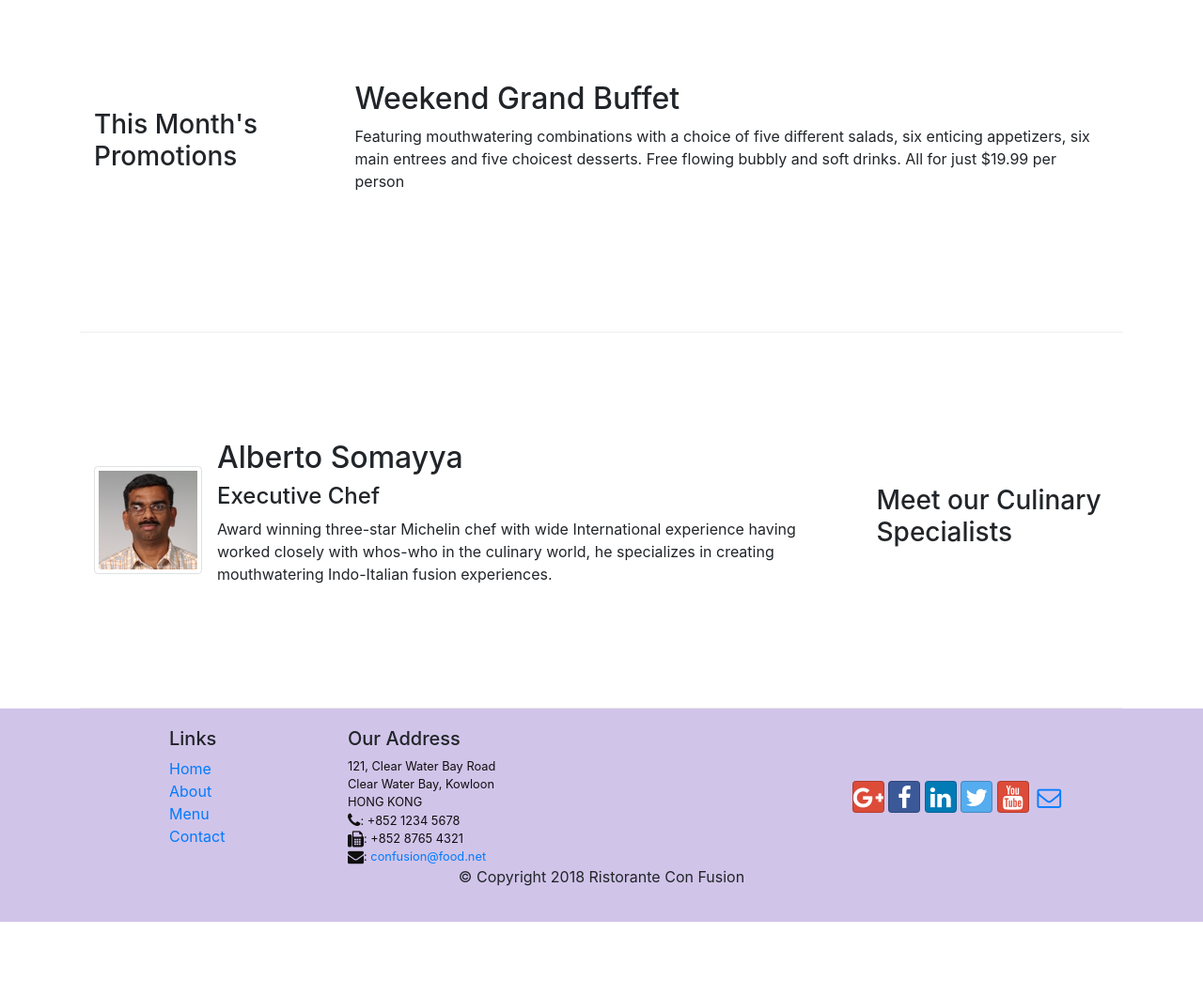
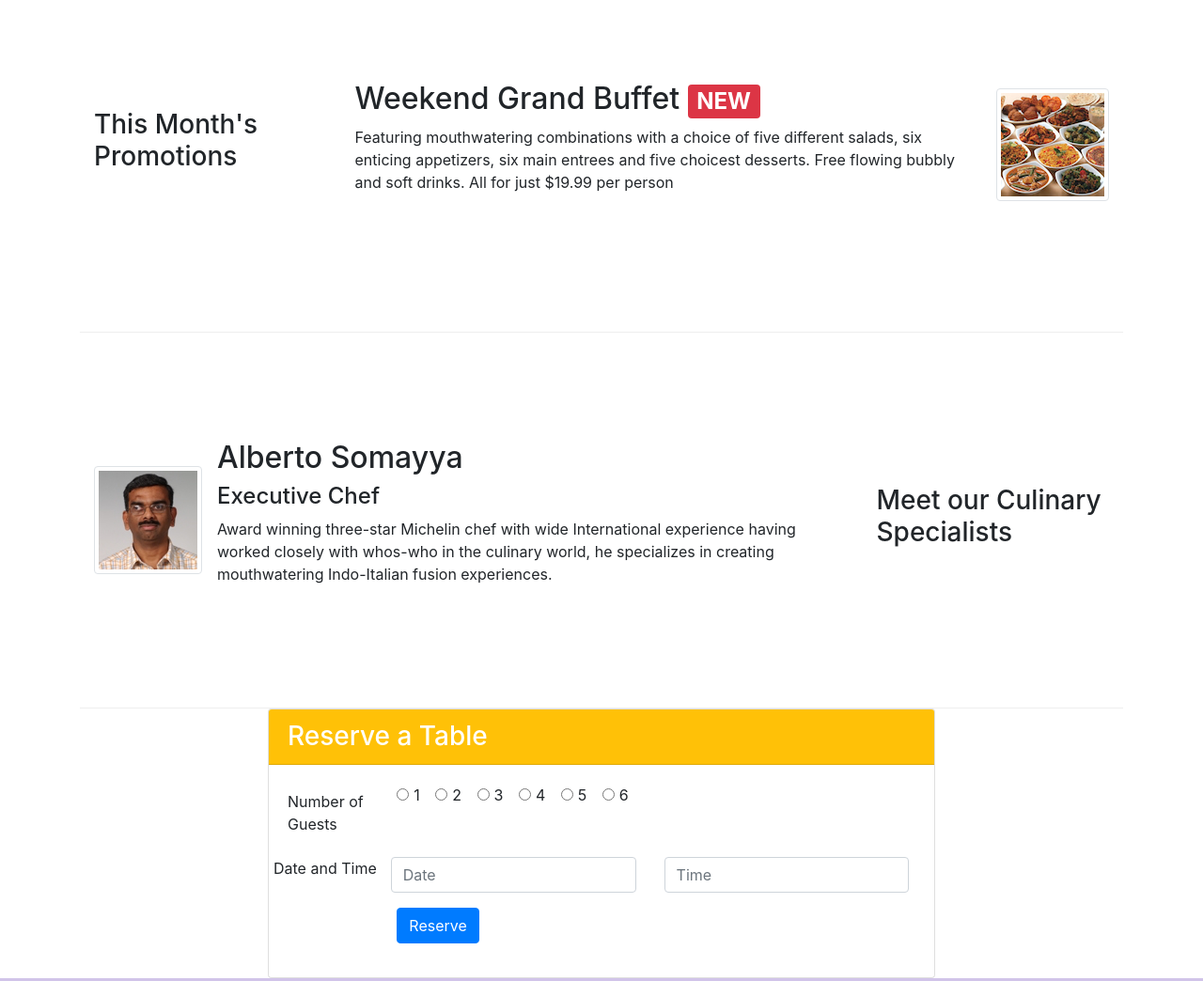
Before and after one commit to rasleenkaur/conFusion, a website: page index.html in a window 1280 px wide. Shown: the part 780-1824 px from the top of the page at 94% size. Before the commit the page ends 1761 px from the top, so only its background shows below. Drawn offline with nearby package versions, Linux system fonts and the light colour scheme.

Commit message:
Assignment-2

```diff
--- a/index.html
+++ b/index.html
@@ -48,12 +48,16 @@
                     <p>We take inspiration from the World's best cuisines, and create a unique fusion experience. Our
                         lipsmacking creations will tickle your culinary senses!</p>
                 </div>
-                <div class="col-12 col-sm align-self-center">
+                <div class="col-12 col-sm-3 align-self-center">
+
                     <img src="img/logo.png" class="img-fluid">
                 </div>
-            </div>
-        </div>
+                <div class="col-sm-3 align-self-center">
+                    <a href="./index.html#reservetable" role="button" class="btn btn-warning btn-block btn-sm" >Reserve Table</a>
+                </div>
+
     </header>
+
 
     <div class="container">
         <div class="row row-content align-items-center">
@@ -64,7 +68,8 @@
                 <div class="media">
                     <img class="d-flex mr-3 img-thumbnail align-self-center" src="img/uthappizza.png" alt="Uthappizza">
                     <div class="media-body">
-                        <h2 class="mt-0">Uthappizza <span class="badge badge-danger">HOT</span> <span class="badge badge-pill badge-secondary">$4.99</span></h2>
+                        <h2 class="mt-0">Uthappizza <span class="badge badge-danger">HOT</span> <span
+                                class="badge badge-pill badge-secondary">$4.99</span></h2>
                         <p class=" d-none d-sm-block">A unique combination of Indian Uthappam (pancake) and Italian
                             pizza,
                             topped with Cerignola olives, ripe vine cherry tomatoes, Vidalia onion, Guntur chillies and
@@ -82,10 +87,15 @@
                 <h3>This Month's Promotions</h3>
             </div>
             <div class="col-12 col-sm col-md">
-                <h2>Weekend Grand Buffet</h2>
-                <p class=" d-none d-sm-block">Featuring mouthwatering combinations with a choice of five different
-                    salads, six enticing appetizers, six main entrees and five choicest desserts. Free flowing bubbly
-                    and soft drinks. All for just $19.99 per person </p>
+                <div class="media">
+                    <div class="media-body">
+                        <h2 class="mt-0">Weekend Grand Buffet <span class="badge badge-danger">NEW</span></h2>
+                        <p class=" d-none d-sm-block">Featuring mouthwatering combinations with a choice of five
+                            different salads, six enticing appetizers, six main entrees and five choicest desserts. Free
+                            flowing bubbly and soft drinks. All for just $19.99 per person </p>
+                    </div>
+                    <img class="d-flex ml-3 img-thumbnail align-self-center" src="img/buffet.png" alt="Buffet">
+                </div>
             </div>
         </div>
 
@@ -108,7 +118,63 @@
                 </div>
             </div>
         </div>
+
+        <div class="col-sm-8 offset-sm-2">
+            <div class="card" id="reservetable">
+                <h3 class="card-header bg-warning text-white">
+                    Reserve a Table
+                </h3>
+                <div class="card-body">
+                    <form>
+                        <div class="form-group row">
+                            <label for="numberofguests" class="col-md-2 col-form-label">Number of Guests</label>
+                            <div class="col-md-10">
+                                <div class="form-check form-check-inline">
+                                    <input type="radio" name="numberofguests" class="form-check-input">
+                                    <label class="form-check-label" for="inlineRadio1">1</label>
+                                </div>
+                                <div class="form-check form-check-inline">
+                                    <input type="radio" name="numberofguests" class="form-check-input">
+                                    <label class="form-check-label" for="inlineRadio1">2</label>
+                                </div>
+                                <div class="form-check form-check-inline">
+                                    <input type="radio" name="numberofguests" class="form-check-input">
+                                    <label class="form-check-label" for="inlineRadio1">3</label>
+                                </div>
+                                <div class="form-check form-check-inline">
+                                    <input type="radio" name="numberofguests" class="form-check-input">
+                                    <label class="form-check-label" for="inlineRadio1">4</label>
+                                </div>
+                                <div class="form-check form-check-inline">
+                                    <input type="radio" name="numberofguests" class="form-check-input">
+                                    <label class="form-check-label" for="inlineRadio1">5</label>
+                                </div>
+                                <div class="form-check form-check-inline">
+                                    <input type="radio" name="numberofguests" class="form-check-input">
+                                    <label class="form-check-label" for="inlineRadio1">6</label>
+                                </div>
+                            </div>
+                        </div>
+                        <div class="form-group row">
+                            <label for="DateandTime"> Date and Time </label>
+                            <div class="col-md-5">
+                                <input type="text" class="form-control" name="date" id="date" placeholder="Date">
+                            </div>
+                            <div class="col-md-5">
+                                <input type="text" class="form-control" name="time" id="time" placeholder="Time">
+                            </div>
+                        </div>
+                        <div class="form-group row">
+                            <div class="offset-md-2 col-md-10">
+                                <button type="submit" class="btn btn-primary">Reserve</button>
+                            </div>
+                        </div>
+                    </form>
+                </div>
+            </div>
+        </div>
     </div>
+
 
     <footer class="footer">
         <div class="container">
```
